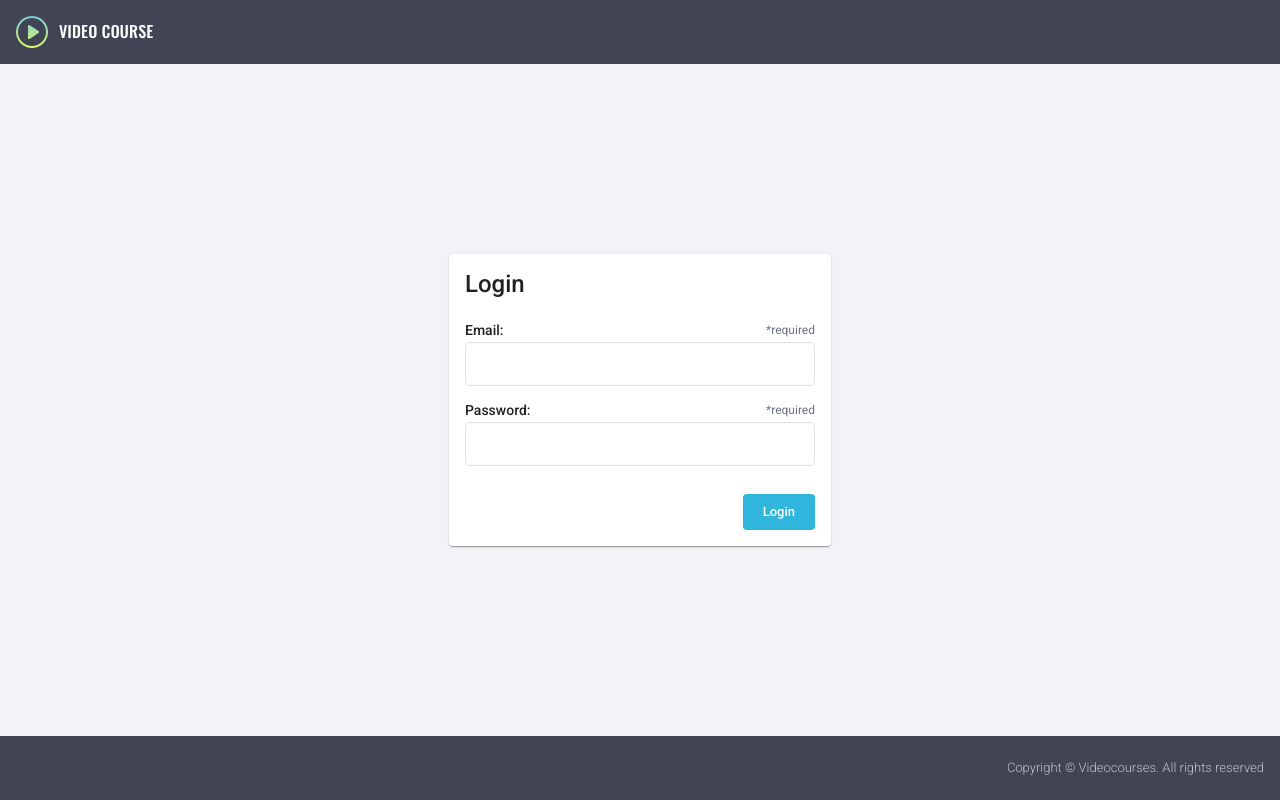
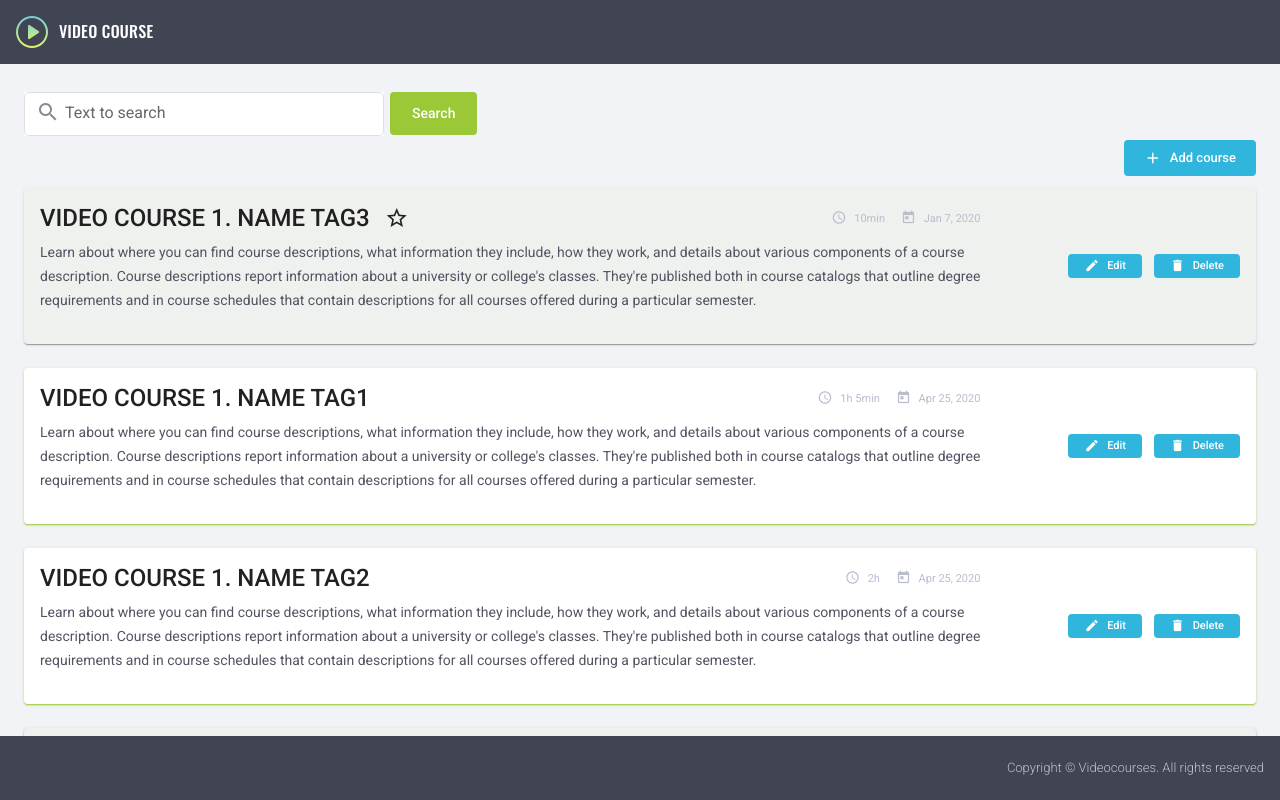
Before and after one commit to allizmellody/ng-mentoring-2020, an Angular app: page /courses in a window 1280 px wide. Built offline with nearby package versions, Linux system fonts and the light colour scheme.

Commit message:
modules&services: add auth route

```diff
--- a/src/app/app-routing.module.ts
+++ b/src/app/app-routing.module.ts
@@ -2,9 +2,11 @@ import { NgModule } from '@angular/core';
 import { Routes, RouterModule } from '@angular/router';
 
 import { CoursesComponent } from './courses/courses.component';
+import { LoginPageComponent } from './auth/login-page/login-page.component';
 
 const routes: Routes = [
   { path: 'courses', component: CoursesComponent },
+  { path: 'auth', component: LoginPageComponent },
   { path: '', redirectTo: '/courses', pathMatch: 'full' },
   { path: '**', component: CoursesComponent },
 ];
--- a/src/app/app.component.html
+++ b/src/app/app.component.html
@@ -2,8 +2,7 @@
   <header></header>
   <breadcrumbs></breadcrumbs>
   <main class="app__main">
-<!--    <router-outlet></router-outlet>-->
-    <login-page></login-page>
+    <router-outlet></router-outlet>
   </main>
   <footer></footer>
 </div>
```
